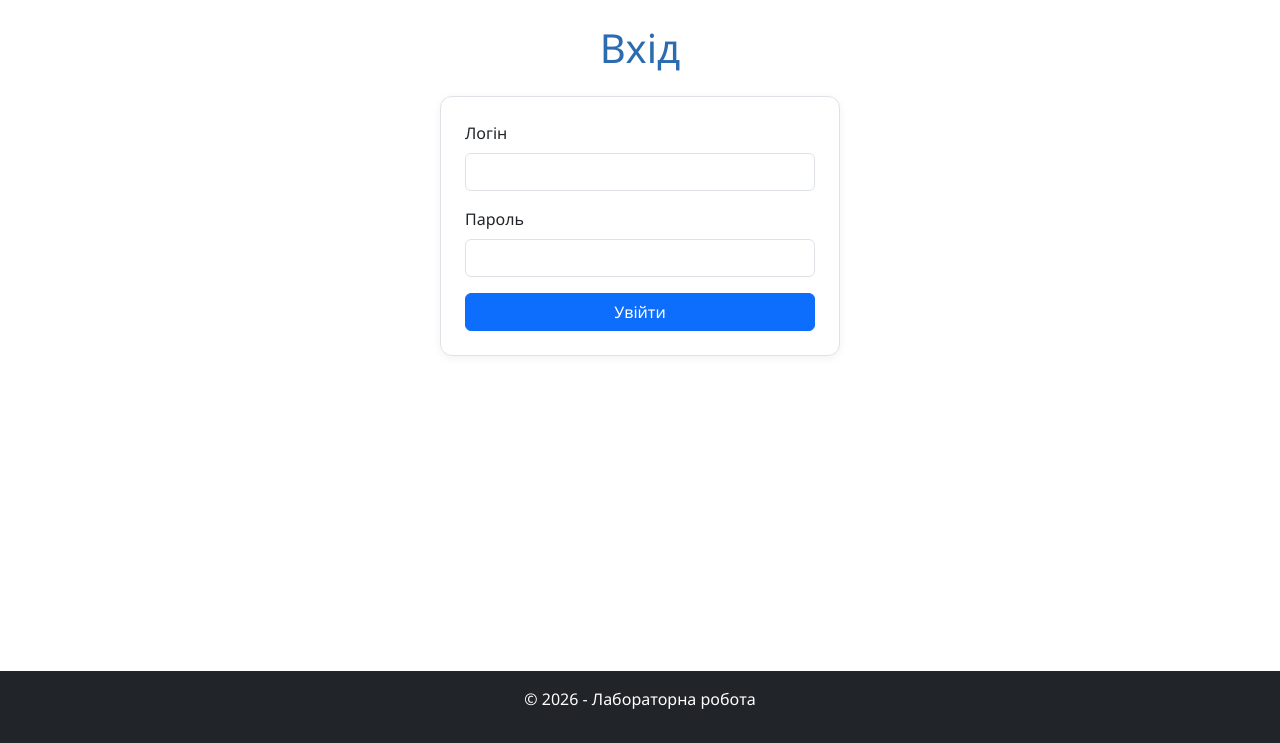
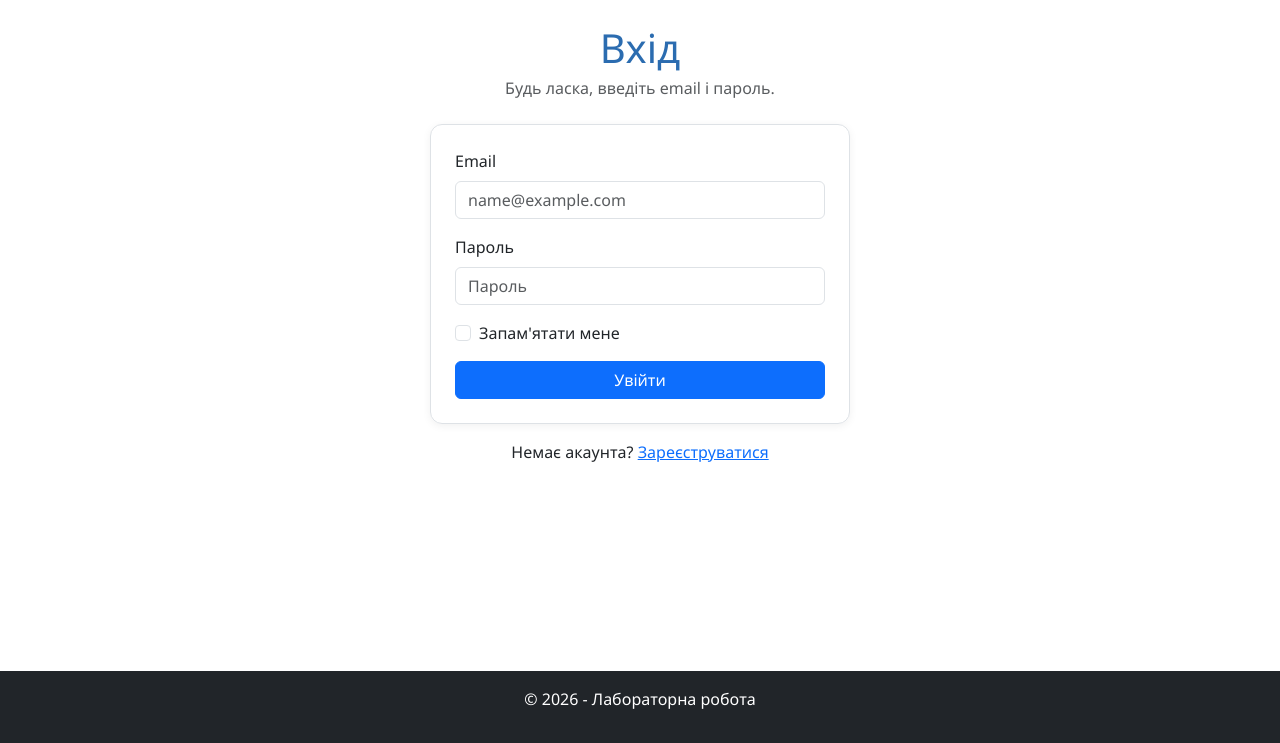
Before and after one commit to yevhen-vasylyniuk/flask-app-lab, a Flask app: page /users/login in a window 1280 px wide. Shown: the part 57-800 px from the top of the page. Run offline with Flask 3, Linux system fonts and the light colour scheme; parts of the project's set-up code (start-up, migrations or seed data) failed here and were passed over; some libraries are stand-ins or nearby versions.

Commit message:
feat: user registration and login with bcrypt, account and users pages

```diff
--- a/app/static/css/styles.css
+++ b/app/static/css/styles.css
@@ -120,6 +120,19 @@ section {
   padding: 1.5rem;
 }
 
+.account-avatar {
+  width: 80px;
+  height: 80px;
+  border-radius: 50%;
+  display: flex;
+  align-items: center;
+  justify-content: center;
+  font-size: 2.2rem;
+  font-weight: 700;
+  color: #fff;
+  background: linear-gradient(135deg, var(--accent), #8e54e9);
+}
+
 @media (max-width: 576px) {
   h1 { font-size: 1.8rem; }
   .nav-pills { flex-wrap: wrap; }
--- /dev/null
+++ b/app/users/forms.py
@@ -0,0 +1,57 @@
+from flask_wtf import FlaskForm
+from wtforms import StringField, PasswordField, BooleanField, SubmitField
+from wtforms.validators import DataRequired, Email, Length, EqualTo, Regexp, ValidationError
+
+from app import db
+from .models import User
+
+
+class RegistrationForm(FlaskForm):
+    username = StringField(
+        "Ім'я користувача",
+        validators=[
+            DataRequired(message="Вкажіть ім'я користувача."),
+            Length(min=4, max=14, message="Ім'я має містити від 4 до 14 символів."),
+            Regexp(
+                r"^[A-Za-z][A-Za-z0-9_.]*$",
+                message="Ім'я має починатися з літери й містити лише латинські літери, цифри, крапки або підкреслення.",
+            ),
+        ],
+    )
+    email = StringField(
+        "Email",
+        validators=[DataRequired(message="Вкажіть email."), Email(message="Некоректна адреса email.")],
+    )
+    password = PasswordField(
+        "Пароль",
+        validators=[
+            DataRequired(message="Вкажіть пароль."),
+            Length(min=6, message="Пароль має містити щонайменше 6 символів."),
+        ],
+    )
+    confirm_password = PasswordField(
+        "Підтвердіть пароль",
+        validators=[
+            DataRequired(message="Повторіть пароль."),
+            EqualTo("password", message="Паролі не збігаються."),
+        ],
+    )
+    submit = SubmitField("Зареєструватися")
+
+    def validate_username(self, field):
+        if db.session.scalar(db.select(User).where(User.username == field.data)):
+            raise ValidationError("Користувач з таким ім'ям уже існує.")
+
+    def validate_email(self, field):
+        if db.session.scalar(db.select(User).where(User.email == field.data)):
+            raise ValidationError(f"Користувач з поштою {field.data} уже зареєстрований.")
+
+
+class LoginForm(FlaskForm):
+    email = StringField(
+        "Email",
+        validators=[DataRequired(message="Вкажіть email."), Email(message="Некоректна адреса email.")],
+    )
+    password = PasswordField("Пароль", validators=[DataRequired(message="Вкажіть пароль.")])
+    remember = BooleanField("Запам'ятати мене")
+    submit = SubmitField("Увійти")
--- a/app/users/templates/users/login.html
+++ b/app/users/templates/users/login.html
@@ -1,18 +1,20 @@
 {% extends "base.html" %}
+{% from "_macros.html" import render_field %}
 
 {% block content %}
-<section class="mx-auto" style="max-width: 400px;">
-  <h1 class="text-center mb-4">Вхід</h1>
-  <form method="post" class="login-card">
-    <div class="mb-3">
-      <label for="username" class="form-label">Логін</label>
-      <input type="text" class="form-control" id="username" name="username" required>
+<section class="mx-auto" style="max-width: 420px;">
+  <h1 class="text-center mb-1">Вхід</h1>
+  <p class="text-center text-muted mb-4">Будь ласка, введіть email і пароль.</p>
+  <form method="post" class="login-card" novalidate>
+    {{ form.hidden_tag() }}
+    {{ render_field(form.email, placeholder="name@example.com") }}
+    {{ render_field(form.password, placeholder="Пароль") }}
+    <div class="form-check mb-3">
+      {{ form.remember(class="form-check-input") }}
+      {{ form.remember.label(class="form-check-label") }}
     </div>
-    <div class="mb-3">
-      <label for="password" class="form-label">Пароль</label>
-      <input type="password" class="form-control" id="password" name="password" required>
-    </div>
-    <button type="submit" class="btn btn-primary w-100">Увійти</button>
+    {{ form.submit(class="btn btn-primary w-100") }}
   </form>
+  <p class="text-center mt-3">Немає акаунта? <a href="{{ url_for('users.register') }}">Зареєструватися</a></p>
 </section>
 {% endblock %}
--- a/app/users/views.py
+++ b/app/users/views.py
@@ -1,11 +1,9 @@
 from flask import request, redirect, url_for, render_template, flash, session
+
+from app import db
 from . import user_bp
-
-# Заглушка замість бази даних: логін -> пароль
-USERS = {
-    "user1": "1234",
-    "admin": "admin",
-}
+from .forms import RegistrationForm, LoginForm
+from .models import User
 
 # Доступні кольорові схеми для сторінки профілю
 THEMES = {
@@ -29,21 +27,56 @@ def admin():
     return redirect(to_url)
 
 
+@user_bp.route("/register", methods=["GET", "POST"])
+def register():
+    form = RegistrationForm()
+    if form.validate_on_submit():
+        user = User(
+            username=form.username.data,
+            email=form.email.data,
+            password=User.hash_password(form.password.data),
+        )
+        db.session.add(user)
+        db.session.commit()
+        flash(f"Акаунт {user.username} створено! Тепер можна увійти.", "success")
+        return redirect(url_for("users.login"))
+
+    if request.method == "POST":
+        flash("Реєстрацію не завершено. Виправте помилки у формі.", "danger")
+
+    return render_template("register.html", title="Реєстрація", form=form)
+
+
 @user_bp.route("/login", methods=["GET", "POST"])
 def login():
-    if request.method == "POST":
-        username = request.form.get("username", "")
-        password = request.form.get("password", "")
+    form = LoginForm()
+    if form.validate_on_submit():
+        user = db.session.scalar(db.select(User).where(User.email == form.email.data))
+        if user and user.check_password(form.password.data):
+            session["username"] = user.username
+            flash(f"Вітаємо, {user.username}! Вхід успішний.", "success")
+            return redirect(url_for("users.account"))
 
-        if USERS.get(username) == password:
-            session["username"] = username
-            flash(f"Ви успішно увійшли як {username}!", "success")
-            return redirect(url_for("users.profile"))
-
-        flash("Невірний логін або пароль. Спробуйте ще раз!", "danger")
+        flash("Невірний email або пароль. Спробуйте ще раз!", "danger")
         return redirect(url_for("users.login"))
 
-    return render_template("login.html", title="Вхід")
+    return render_template("login.html", title="Вхід", form=form)
+
+
+@user_bp.route("/account")
+def account():
+    username = session.get("username")
+    user = db.session.scalar(db.select(User).where(User.username == username)) if username else None
+    if not user:
+        flash("Спочатку увійдіть у систему!", "danger")
+        return redirect(url_for("users.login"))
+    return render_template("account.html", title="Акаунт", user=user)
+
+
+@user_bp.route("/all")
+def users_list():
+    users = db.session.scalars(db.select(User).order_by(User.id)).all()
+    return render_template("users_list.html", title="Користувачі", users=users)
 
 
 @user_bp.route("/profile")
```
Also changed, not shown: app/users/templates/users/account.html (added, +26 -0 lines), app/users/templates/users/register.html (added, +18 -0 lines), app/users/templates/users/users_list.html (added, +32 -0 lines).
